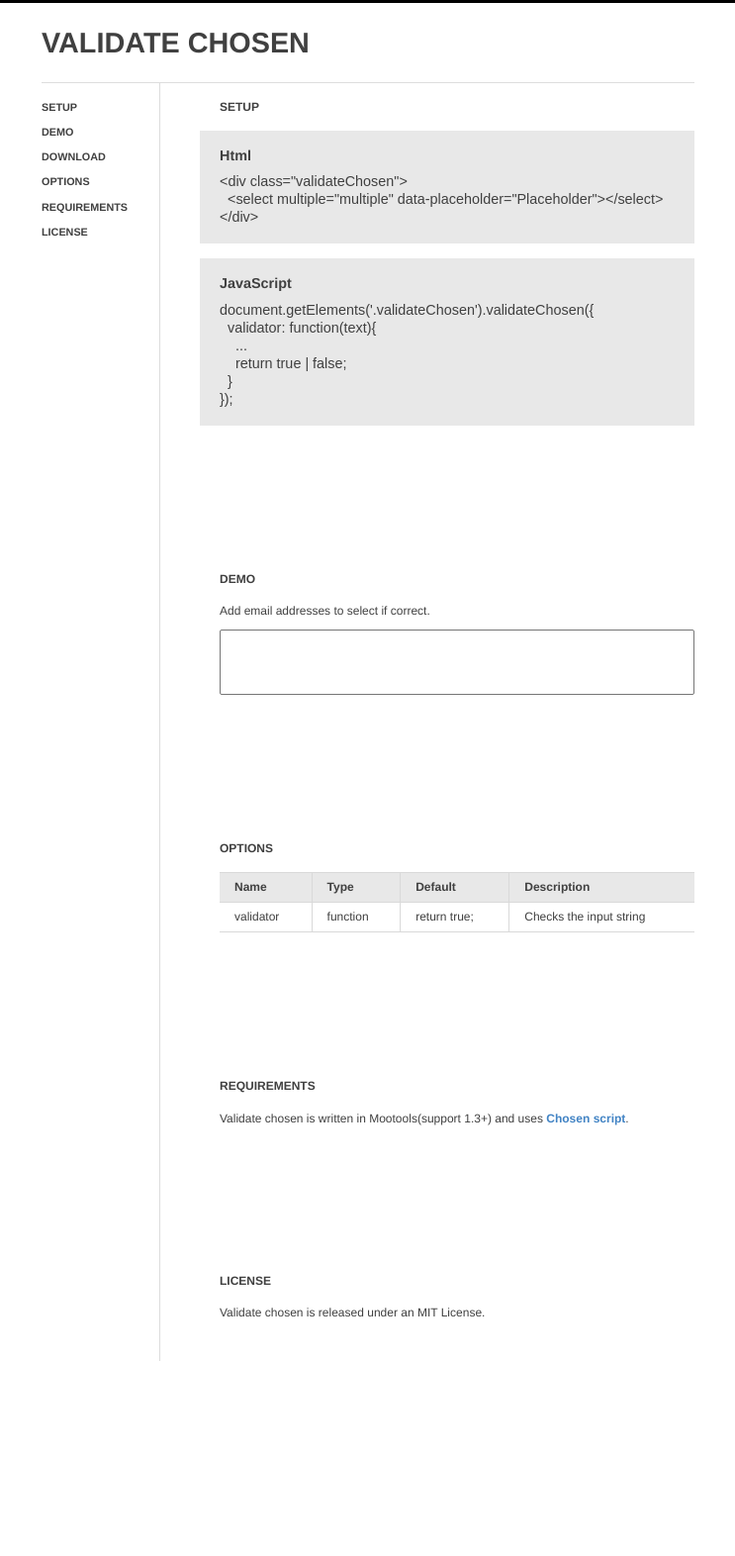
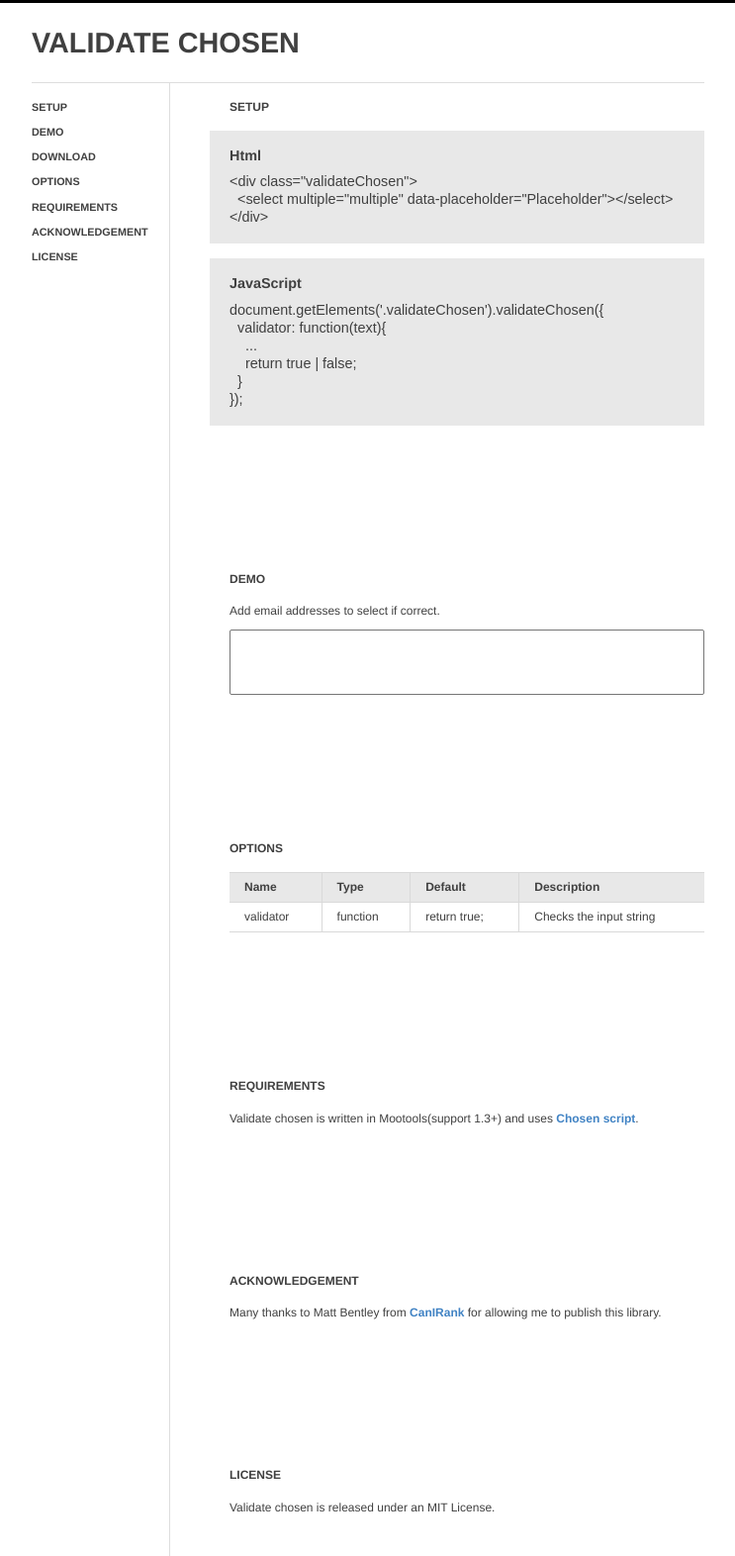
Before and after one commit to marcinwieprzkowicz/validate-chosen, a plain HTML site: page index.html in a window 1280 px wide. Shown: the part 7-1579 px from the top of the page at 99% size, without its empty margins (268-1011 px from the left). Before the commit the page ends 1382 px from the top, so only its background shows below. Drawn offline with Linux system fonts and the light colour scheme; a script that the page names is missing.

Commit message:
Added acknowledgement

```diff
--- a/index.html
+++ b/index.html
@@ -43,6 +43,9 @@
             </li>
             <li>
               <a href="#requirements" title="Requirements">Requirements</a>
+            </li>
+            <li>
+              <a href="#acknowledgement" title="Acknowledgement">Acknowledgement</a>
             </li>
             <li>
               <a href="#license" title="License">License</a>
@@ -120,6 +123,11 @@ document.getElements('.validateChosen').validateChosen({
               <p>Validate chosen is written in Mootools(support 1.3+) and uses <a href="https://github.com/julesjanssen/chosen" title="Chosen" target="_blank">Chosen script</a>.</p>
             </div> <!-- /section -->
 
+            <div class="section" id="acknowledgement">
+              <h2>Acknowledgement</h2>
+              <p>Many thanks to Matt Bentley from <a href="http://www.canirank.com/" title="CanIRank" target="_blank">CanIRank</a> for allowing me to publish this library.</p>
+            </div> <!-- /section -->
+
             <div class="section" id="license">
               <h2>License</h2>
               <p>Validate chosen is released under an MIT License.</p>
--- a/public/stylesheets/screen.css
+++ b/public/stylesheets/screen.css
@@ -10,7 +10,7 @@ body {
 
 .mCont {
   margin: 0 auto;
-  width: 660px;
+  width: 680px;
 }
 
 #body-wrapper {
@@ -48,7 +48,7 @@ body {
 
 #nav {
   position: fixed;
-  width: 119px;
+  width: 139px;
   top: 108px;
 }
 
```
